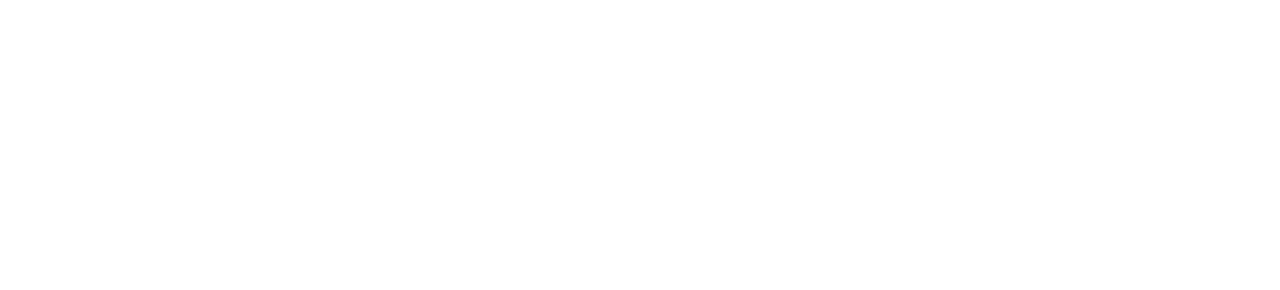
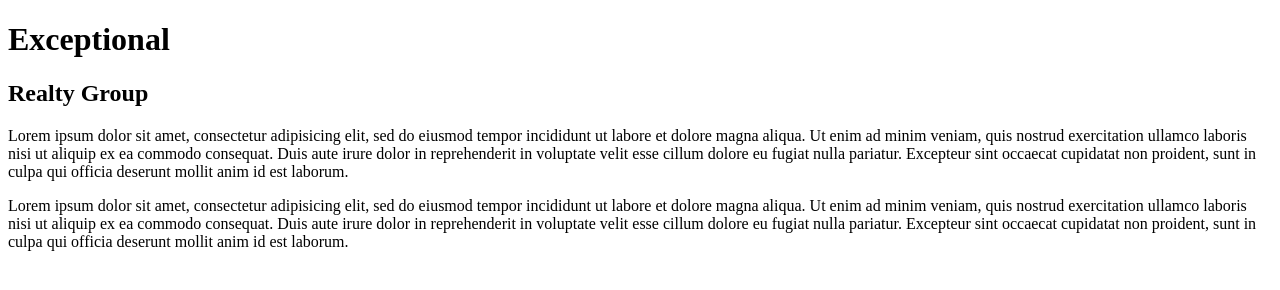
Before and after one commit to jei-doubleton/exceptional-realty, a plain HTML site: page index.html in a window 1280 px wide. Drawn offline with Linux system fonts and the light colour scheme.

Commit message:
Started real-estate-listings.html

```diff
--- a/index.html
+++ b/index.html
@@ -8,5 +8,10 @@
   </head>
   <body>
     <!-- The body is the entire viewable area of the page.-->
+    <h1>Exceptional</h1>
+    <h2>Realty Group</h2>
+    <p>Lorem ipsum dolor sit amet, consectetur adipisicing elit, sed do eiusmod tempor incididunt ut labore et dolore magna aliqua. Ut enim ad minim veniam, quis nostrud exercitation ullamco laboris nisi ut aliquip ex ea commodo consequat. Duis aute irure dolor in reprehenderit in voluptate velit esse cillum dolore eu fugiat nulla pariatur. Excepteur sint occaecat cupidatat non proident, sunt in culpa qui officia deserunt mollit anim id est laborum.</p>
+    <p>Lorem ipsum dolor sit amet, consectetur adipisicing elit, sed do eiusmod tempor incididunt ut labore et dolore magna aliqua. Ut enim ad minim veniam, quis nostrud exercitation ullamco laboris nisi ut aliquip ex ea commodo consequat. Duis aute irure dolor in reprehenderit in voluptate velit esse cillum dolore eu fugiat nulla pariatur. Excepteur sint occaecat cupidatat non proident, sunt in culpa qui officia deserunt mollit anim id est laborum.</p>
+
   </body>
 </html>
```
Also changed, not shown: real-estate-listings.html (+13 -0 lines).
